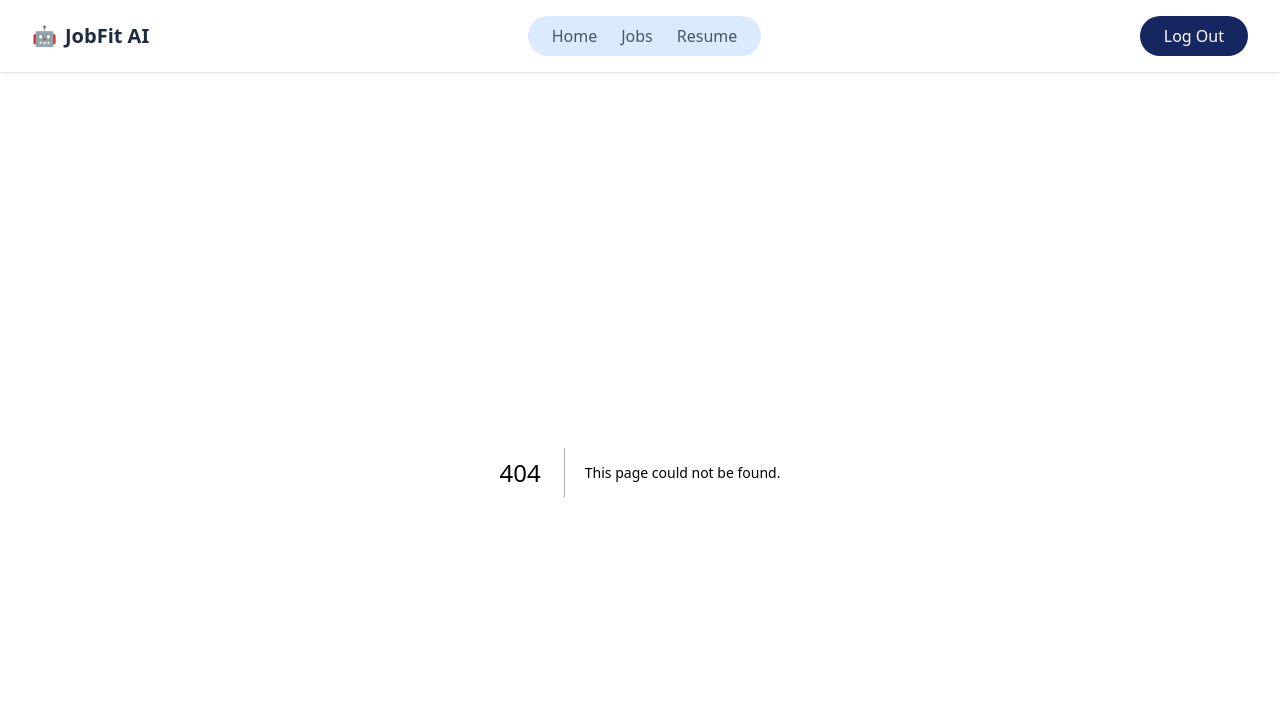
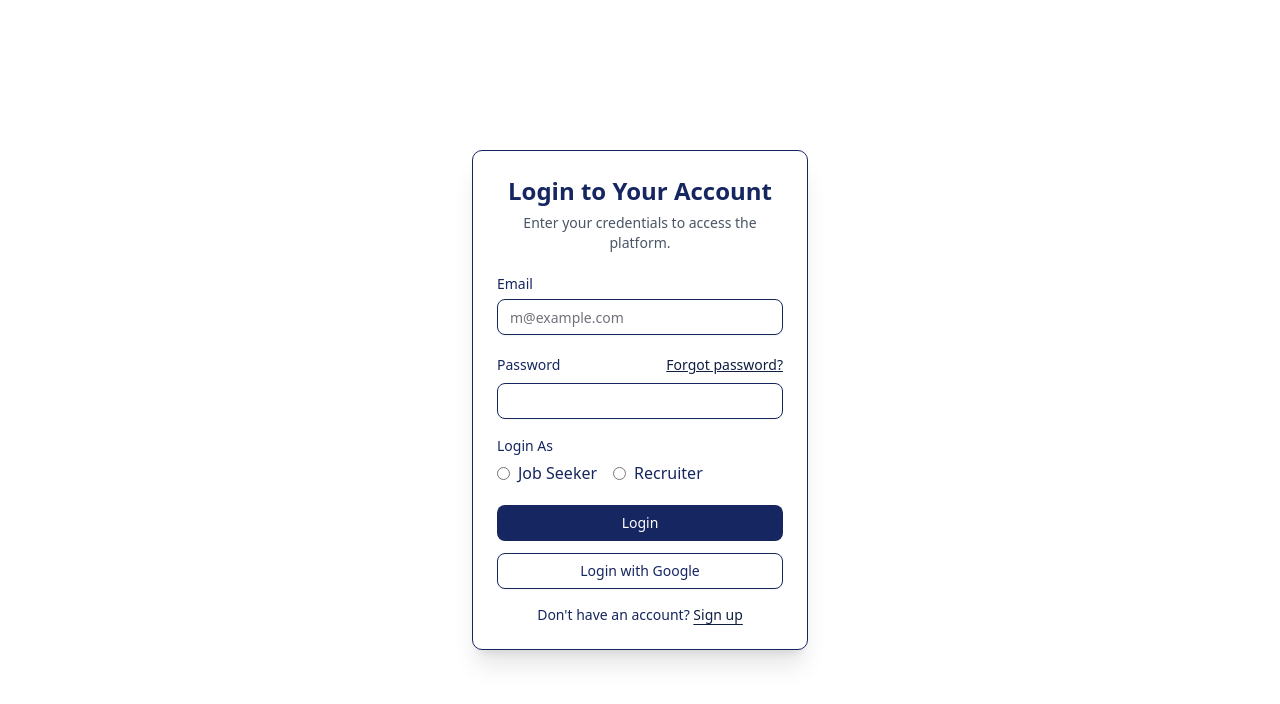
Before and after one commit to n200534/Ai-resume-, a Next.js app in the folder frontend/: page /auth/login in a window 1280 px wide. Before the commit this address had no page. Shown: the top 704 px of the page. Built offline with nearby package versions, Linux system fonts and the light colour scheme.

Commit message:
delete 2 files and update 4 files

```diff
--- a/frontend/src/app/page.tsx
+++ b/frontend/src/app/page.tsx
@@ -7,74 +7,61 @@ import { Button } from "@/components/ui/button";
 export default function Home() {
   const router = useRouter();
   const [isAuthenticated, setIsAuthenticated] = useState(false);
-  const [userRole, setUserRole] = useState<"jobSeeker" | "recruiter" | null>(
-    null
-  );
+  const [userRole, setUserRole] = useState<"candidate" | "recruiter" | null>(null);
 
   useEffect(() => {
-    const auth = localStorage.getItem("isAuthenticated") === "true";
-    const role = localStorage.getItem("userRole") as
-      | "jobSeeker"
-      | "recruiter"
-      | null;
+    // Check authentication on client-side
+    const checkAuth = () => {
+      const token = localStorage.getItem("token");
+      const role = localStorage.getItem("userRole") as "candidate" | "recruiter" | null;
 
-    if (!auth) {
-      router.push("/login");
-    } else {
-      setIsAuthenticated(true);
-      setUserRole(role);
-    }
+      if (!token) {
+        router.push("/auth/login");
+      } else {
+        setIsAuthenticated(true);
+        setUserRole(role);
+      }
+    };
+
+    // Run initial check
+    checkAuth();
+
+    // Optional: Add event listener for storage changes
+    window.addEventListener('storage', checkAuth);
+
+    // Cleanup listener
+    return () => {
+      window.removeEventListener('storage', checkAuth);
+    };
   }, [router]);
 
   if (!isAuthenticated || !userRole) return null; // Prevent flicker
 
   return (
     <div className="flex flex-col items-center justify-center min-h-screen p-8 text-center scrollbar-hide">
-      {/* Navbar */}
-      {/* <header className="absolute top-4 left-4 text-xl font-bold">SaasAble</header>
-      <nav className="absolute top-4 right-4">
-        <Button variant="outline" onClick={() => {
-          localStorage.clear();
-          router.push("/login");
-        }}>
-          Log Out
-        </Button>
-      </nav> */}
-
-      {/* Navigation Menu */}
-      {/* <div className="flex gap-4 mb-6">
-        <Button variant="ghost" className="bg-blue-200">Home</Button>
-        <Button variant="ghost">Jobs</Button>
-        <Button variant="ghost">Resume</Button>
-      </div> */}
-
-      {/* Banner */}
       <span className="px-4 py-2 text-sm font-medium bg-blue-100 rounded-full">
         AI with endless <span className="font-bold">Possibilities</span>
       </span>
 
-      {/* Main Heading */}
       <h1 className="mt-4 text-4xl font-bold">
-        {userRole === "jobSeeker"
+        {userRole === "candidate"
           ? "Find Your Perfect Job with AI-Powered Resume Screening"
           : "Find the Best Candidates with AI-Driven Matching"}
       </h1>
 
-      {/* Subtext */}
       <p className="mt-4 text-lg text-gray-600 max-w-lg">
-        {userRole === "jobSeeker"
+        {userRole === "candidate"
           ? "Upload your resume and get an AI-generated score to match you with the best job opportunities based on your skills."
           : "Post a job and let AI match the best candidates for your role instantly."}
       </p>
 
-      {/* Call-to-Action Button */}
       <Button
         className="mt-6 bg-[#162660] hover:bg-[#162035] text-white px-6 py-3 rounded-full"
         onClick={() =>
-          router.push(userRole === "jobSeeker" ? "/jobs" : "/post-job")
+          router.push(userRole === "candidate" ? "/jobs" : "/post-job")
         }
       >
-        {userRole === "jobSeeker" ? "Start Now →" : "Post a Job →"}
+        {userRole === "candidate" ? "Start Now →" : "Post a Job →"}
       </Button>
     </div>
   );
--- a/frontend/src/components/Navbar.tsx
+++ b/frontend/src/components/Navbar.tsx
@@ -14,8 +14,8 @@ export default function Navbar() {
   }, []);
 
   // Hide Navbar on the login page
-  if (pathname === "/login") return null;
-  if (pathname === "/signup") return null;
+  if (pathname === "/auth/login") return null;
+  if (pathname === "/auth/signup") return null;
   return (
     <nav className="flex items-center justify-between px-8 py-4 shadow-sm bg-white">
       {/* Left: Logo */}
@@ -84,7 +84,7 @@ export default function Navbar() {
         onClick={() => {
           localStorage.removeItem("userRole"); // Clear role on logout
           localStorage.removeItem("isAuthenticated");
-          window.location.href = "/login"; // Redirect to login
+          window.location.href = "/auth/login"; // Redirect to login
         }}
         className="bg-[#162660] text-white px-6 py-2 rounded-full hover:bg-[#162035] cursor-pointer"
       >
--- a/frontend/src/components/login-form.tsx
+++ b/frontend/src/components/login-form.tsx
@@ -1,5 +1,6 @@
 "use client";
 
+import Link from "next/link";
 import { useState } from "react";
 import { useRouter } from "next/navigation";
 import { cn } from "@/lib/utils";
@@ -43,7 +44,7 @@ export function LoginForm({
         body: JSON.stringify({
           email,
           password,
-          role, // Include role in the login request
+          role,
         }),
       });
 
@@ -56,7 +57,7 @@ export function LoginForm({
 
       // Explicitly set local storage with role and token
       localStorage.setItem("token", data.token);
-      localStorage.setItem("userRole", role); // Use the selected role
+      localStorage.setItem("userRole", role);
 
       // Debug logging
       console.log("Stored Token:", localStorage.getItem("token"));
@@ -112,12 +113,12 @@ export function LoginForm({
                   >
                     Password
                   </Label>
-                  <a
-                    href="#"
+                  <Link
+                    href="/forgot-password"
                     className="text-sm text-[#0f1d40] hover:text-[#162660] underline"
                   >
                     Forgot password?
-                  </a>
+                  </Link>
                 </div>
                 <Input
                   id="password"
@@ -184,12 +185,12 @@ export function LoginForm({
 
             <div className="mt-4 text-center text-sm text-[#162660]">
               Don&apos;t have an account?{" "}
-              <a
-                href="/signup"
+              <Link
+                href="/auth/signup"
                 className="underline underline-offset-4 text-[#0f1d40] hover:text-[#162660]"
               >
                 Sign up
-              </a>
+              </Link>
             </div>
           </form>
         </CardContent>
--- a/frontend/src/components/sign-up-form.tsx
+++ b/frontend/src/components/sign-up-form.tsx
@@ -1,5 +1,6 @@
 "use client";
 
+import Link from "next/link";
 import { useState } from "react";
 import { useRouter } from "next/navigation";
 import { cn } from "@/lib/utils";
@@ -234,12 +235,12 @@ export function SignUpForm({
             {/* Login Link */}
             <div className="mt-4 text-center text-sm text-[#162660]">
               Already have an account?{" "}
-              <a
-                href="/login"
+              <Link
+                href="/auth/login"
                 className="underline underline-offset-4 text-[#0f1d40] hover:text-[#162660]"
               >
                 Login
-              </a>
+              </Link>
             </div>
           </form>
         </CardContent>
```
Also changed, not shown: frontend/src/app/auth/login/page.tsx (renamed from frontend/src/app/login/page.tsx), frontend/src/app/auth/signup/page.tsx (renamed from frontend/src/app/signup/page.tsx).
